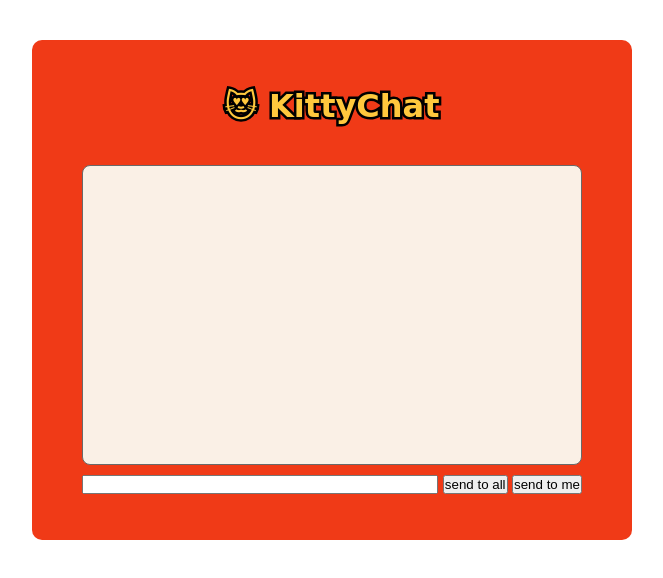
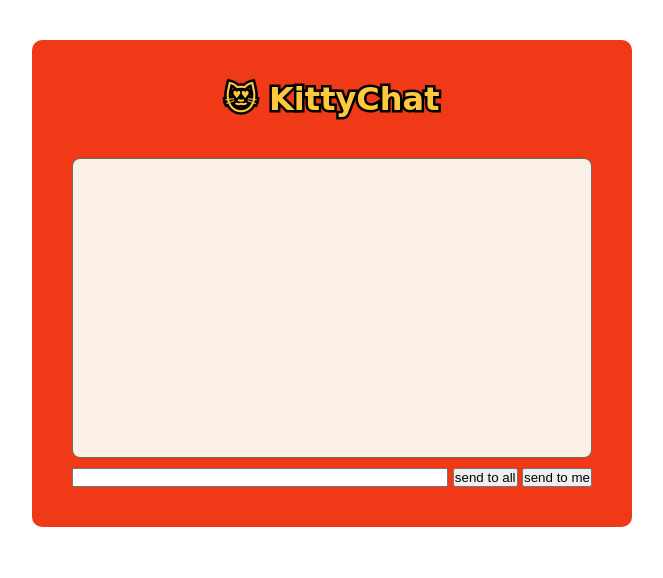
Before and after one commit to MickDellaert/chatroom-exercise, a plain HTML site: page client/index.html in a window 1280 px wide. Shown: the whole page, without its empty margins (308-971 px from the left). Drawn offline with nearby package versions, Linux system fonts and the light colour scheme; no server answers; a web font is replaced by a local one.

Commit message:
changes to css

```diff
--- a/client/style.css
+++ b/client/style.css
@@ -11,39 +11,45 @@ body{
 }
 
 .main-container{
+    padding: 20px;
     margin: 40px auto;
     background-color: #f03a17;
     display: flex;
     justify-content: center;
     align-items: center;
-    height: 500px;
-    width: 600px;
+    max-width: 600px;
     border-radius: 10px;
 }
 
 .content-container{
-    width: 500px;
+    width: 100%;
+    margin: 20px;
     display: flex;
     flex-direction: column;
 }
 
 .target{
+    display: flex;
+    flex-direction: column;
     border: dimgrey 1px solid;
     height: 300px;
     text-align: center;
     background-color: linen;
     border-radius: 8px;
+    overflow-x: auto;
+    padding: 10px;
+}
+
+.input-container{
+    width: 100%;
+    margin-top: 10px;
+    display: flex;
+    justify-content: space-between;
 }
 
 #input{
     flex: 1;
     margin-right: 5px;
-}
-
-.input-container{
-    margin-top: 10px;
-    display: flex;
-    justify-content: space-between;
 }
 
 h1{
@@ -57,8 +63,12 @@ h1{
 }
 
 li {
+    width: 100%;
+    display: flex;
+    flex-direction: column;
     background-color: #f1dcc7;
-    margin: 5px;
     list-style-type: none;
     padding: 5px;
+    margin: 5px 0;
+    text-align: left;
 }
```
